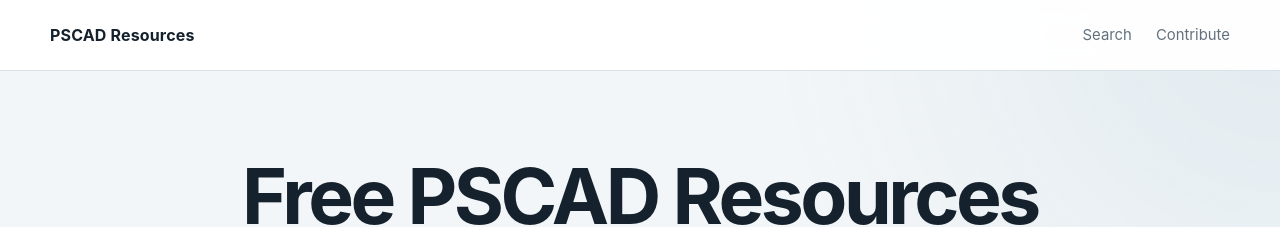
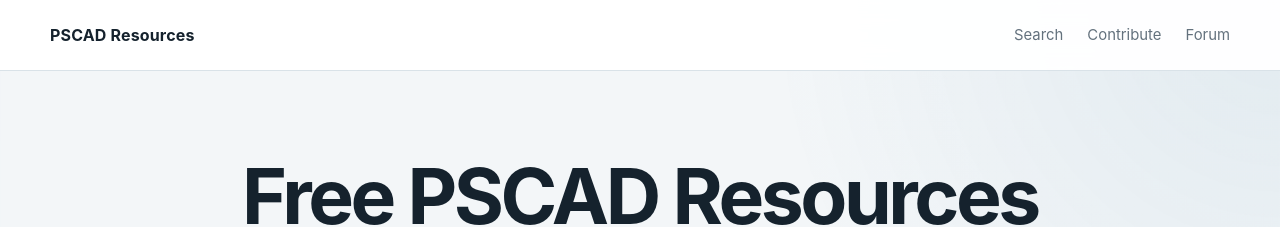
Before and after one commit to EMT-Tools/emt-tools.github.io, a Jekyll site: the page built from index.html, in a window 1280 px wide. Shown: the top 227 px of the page. Built offline with Jekyll 4.4.1, drawn with Linux system fonts in a browser that asks for light colours.

Commit message:
Update default.html

```diff
--- a/_layouts/default.html
+++ b/_layouts/default.html
@@ -526,6 +526,7 @@
       <nav aria-label="Main navigation" class="nav-links">
         <a href="/#search">Search</a>
         <a href="{{ '/contribute/' | relative_url }}">Contribute</a>
+        <a href="/https://forum.emt-tools.com/">Forum</a>
 
       </nav>
     </div>
```
